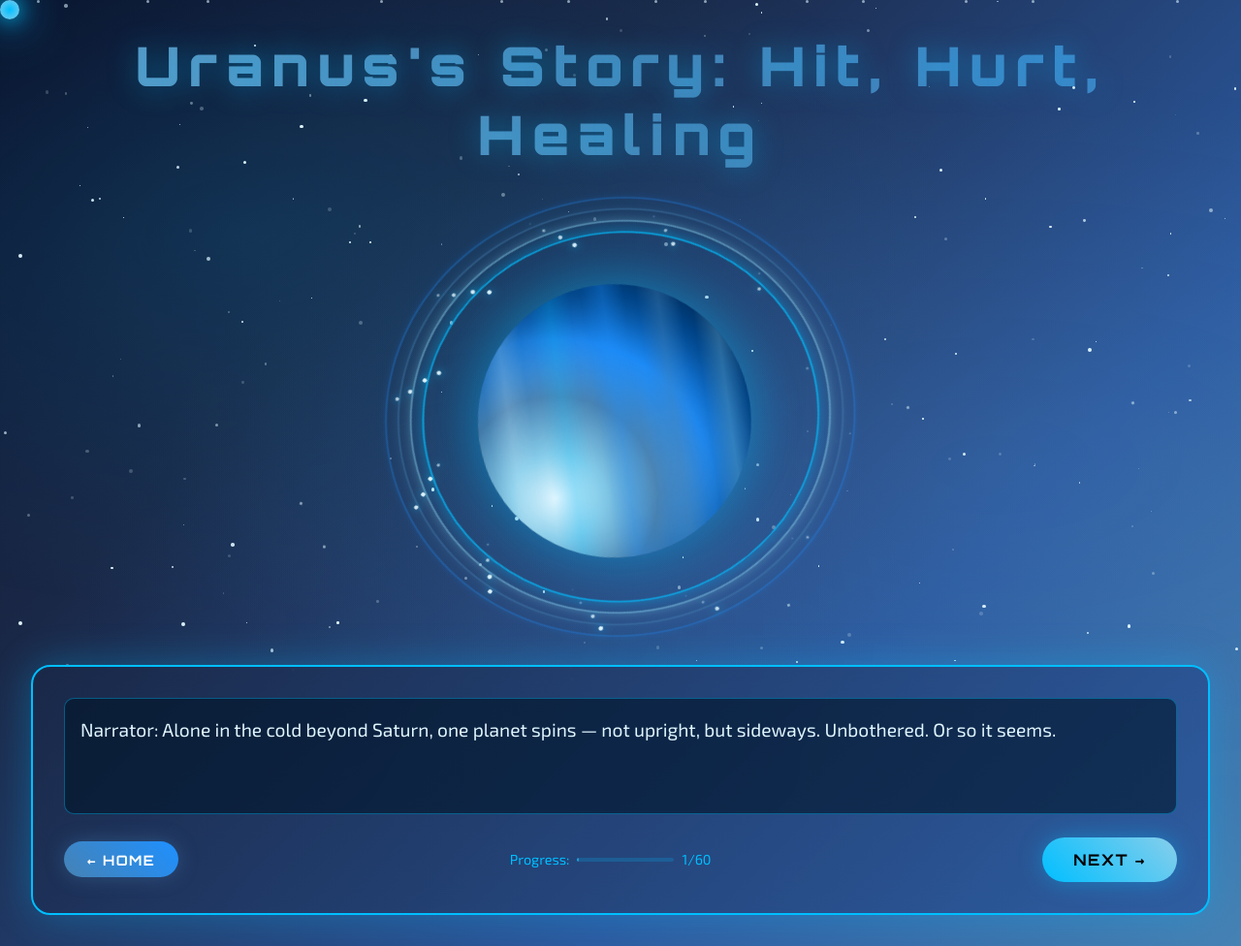
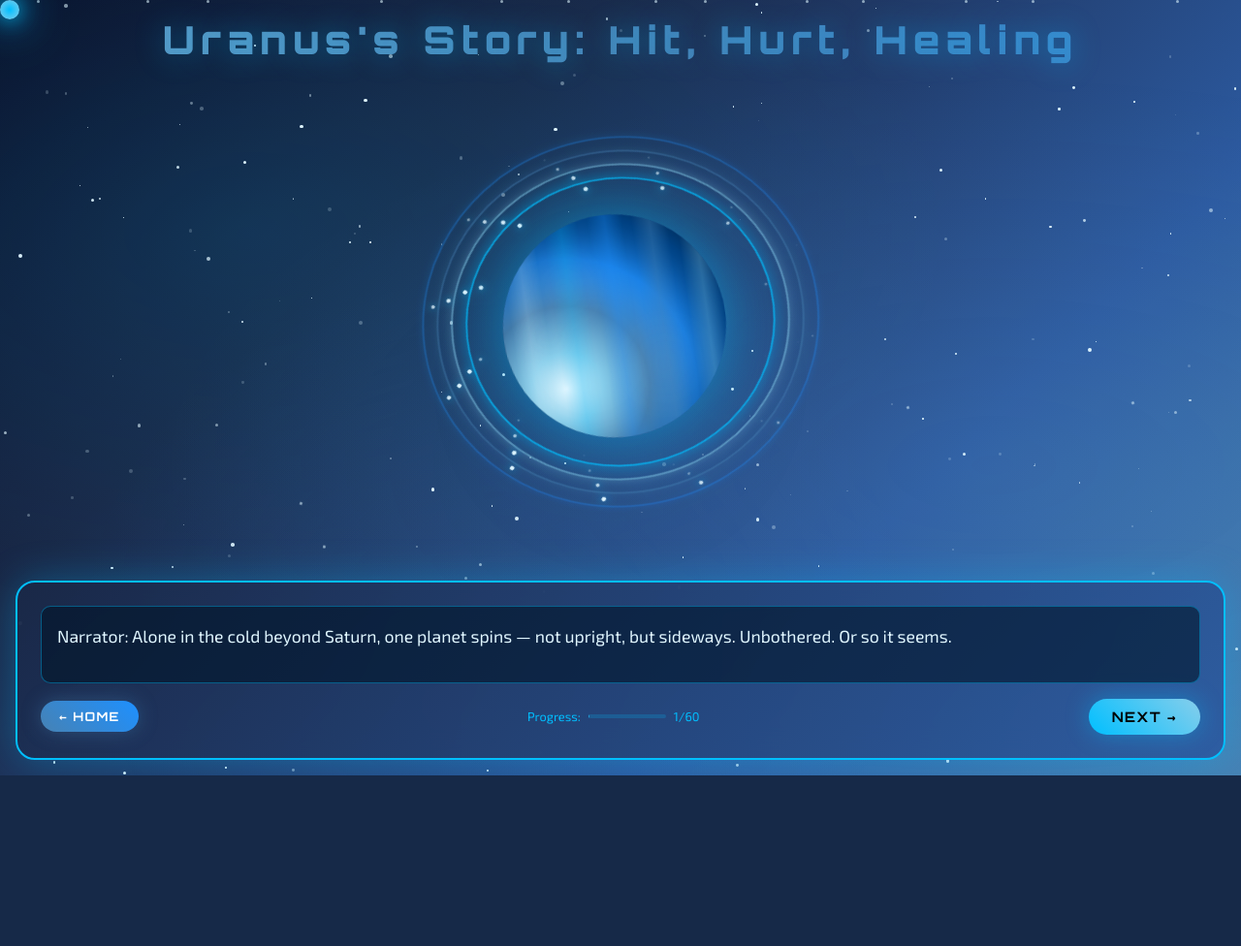
Before and after one commit to zGamingTechz/The-Planet-Story, a Flask app: page /uranus in a window 1280 px wide. Shown: the whole page at 97% size. After the commit the page ends 800 px from the top, so only its background shows below. Run offline with Flask 3, Linux system fonts and the light colour scheme.

Commit message:
Modified uranus.html to prevent scrolling

```diff
--- a/templates/uranus.html
+++ b/templates/uranus.html
@@ -6,6 +6,11 @@
     <title>Uranus Chronicles</title>
     <style>
         @import url('https://fonts.googleapis.com/css2?family=Orbitron:wght@400;700;900&family=Exo+2:wght@400;600;800&display=swap');
+
+        html, body {
+            height: 100vh;
+            overflow: hidden;
+        }
 
         * {
             margin: 0;
@@ -75,15 +80,15 @@
         .story-container {
             display: flex;
             flex-direction: column;
-            min-height: 100vh;
+            height: 100vh;
             position: relative;
             z-index: 1;
-            padding: 2rem;
+            padding: 1rem;
         }
 
         .story-title {
             font-family: 'Orbitron', monospace;
-            font-size: clamp(2rem, 5vw, 3.5rem);
+            font-size: clamp(1.5rem, 3.5vw, 2.5rem);
             font-weight: 900;
             text-align: center;
             background: linear-gradient(45deg, #00bfff, #87ceeb, #4682b4, #1e90ff);
@@ -93,8 +98,9 @@
             background-clip: text;
             animation: glacialShift 5s ease-in-out infinite;
             text-shadow: 0 0 30px rgba(0, 191, 255, 0.4);
-            margin-bottom: 2rem;
+            margin-bottom: 1rem;
             letter-spacing: 0.15em;
+            flex-shrink: 0;
         }
 
         @keyframes glacialShift {
@@ -107,14 +113,15 @@
             display: flex;
             align-items: center;
             justify-content: center;
-            margin-bottom: 2rem;
+            margin-bottom: 1rem;
             position: relative;
+            min-height: 0;
         }
 
         .uranus-system {
             position: relative;
-            width: clamp(300px, 35vw, 450px);
-            height: clamp(300px, 35vw, 450px);
+            width: clamp(250px, 28vw, 350px);
+            height: clamp(250px, 28vw, 350px);
             display: flex;
             align-items: center;
             justify-content: center;
@@ -122,8 +129,8 @@
         }
 
         .uranus-planet {
-            width: clamp(180px, 22vw, 300px);
-            height: clamp(180px, 22vw, 300px);
+            width: clamp(150px, 18vw, 250px);
+            height: clamp(150px, 18vw, 250px);
             background: radial-gradient(circle at 25% 25%,
                 #e0f6ff 0%,
                 #87ceeb 15%,
@@ -200,31 +207,31 @@
         }
 
         .ring:nth-child(1) {
-            width: clamp(260px, 32vw, 420px);
-            height: clamp(260px, 32vw, 420px);
+            width: clamp(210px, 26vw, 320px);
+            height: clamp(210px, 26vw, 320px);
             border-color: rgba(0, 191, 255, 0.7);
             box-shadow: 0 0 15px rgba(0, 191, 255, 0.4);
         }
 
         .ring:nth-child(2) {
-            width: clamp(280px, 34vw, 450px);
-            height: clamp(280px, 34vw, 450px);
+            width: clamp(230px, 28vw, 350px);
+            height: clamp(230px, 28vw, 350px);
             border-color: rgba(135, 206, 235, 0.5);
             box-shadow: 0 0 12px rgba(135, 206, 235, 0.3);
             animation-duration: 48s;
         }
 
         .ring:nth-child(3) {
-            width: clamp(300px, 36vw, 480px);
-            height: clamp(300px, 36vw, 480px);
+            width: clamp(250px, 30vw, 380px);
+            height: clamp(250px, 30vw, 380px);
             border-color: rgba(70, 130, 180, 0.4);
             box-shadow: 0 0 10px rgba(70, 130, 180, 0.2);
             animation-duration: 52s;
         }
 
         .ring:nth-child(4) {
-            width: clamp(320px, 38vw, 510px);
-            height: clamp(320px, 38vw, 510px);
+            width: clamp(270px, 32vw, 410px);
+            height: clamp(270px, 32vw, 410px);
             border-color: rgba(30, 144, 255, 0.3);
             box-shadow: 0 0 8px rgba(30, 144, 255, 0.15);
             animation-duration: 55s;
@@ -251,23 +258,29 @@
             background: linear-gradient(135deg, rgba(26, 40, 71, 0.9), rgba(44, 90, 160, 0.9));
             border: 2px solid #00bfff;
             border-radius: 20px;
-            padding: 2rem;
-            margin-top: auto;
+            padding: 1.5rem;
             backdrop-filter: blur(15px);
             box-shadow: 0 0 40px rgba(0, 191, 255, 0.3);
+            flex-shrink: 0;
+            max-height: 35vh;
+            display: flex;
+            flex-direction: column;
         }
 
         .story-text {
-            font-size: clamp(1rem, 2.5vw, 1.2rem);
-            line-height: 1.7;
-            margin-bottom: 1.5rem;
-            min-height: 120px;
+            font-size: clamp(0.9rem, 2vw, 1.1rem);
+            line-height: 1.6;
+            margin-bottom: 1rem;
+            min-height: 80px;
+            max-height: 120px;
             padding: 1rem;
             background: rgba(0, 20, 40, 0.6);
             border-radius: 10px;
             border: 1px solid rgba(0, 191, 255, 0.4);
             color: #e0f6ff;
             position: relative;
+            overflow-y: auto;
+            flex: 1;
         }
 
         .typing-cursor {
@@ -292,13 +305,14 @@
             align-items: center;
             gap: 1rem;
             flex-wrap: wrap;
+            flex-shrink: 0;
         }
 
         .next-btn {
             font-family: 'Orbitron', monospace;
-            font-size: 1rem;
+            font-size: 0.9rem;
             font-weight: 700;
-            padding: 0.8rem 2rem;
+            padding: 0.6rem 1.5rem;
             background: linear-gradient(45deg, #00bfff, #87ceeb);
             border: none;
             border-radius: 25px;
@@ -308,7 +322,7 @@
             text-transform: uppercase;
             letter-spacing: 0.1em;
             box-shadow: 0 0 25px rgba(0, 191, 255, 0.4);
-            min-width: 120px;
+            min-width: 100px;
         }
 
         .next-btn:hover {
@@ -324,9 +338,9 @@
 
         .home-btn {
             font-family: 'Orbitron', monospace;
-            font-size: 0.9rem;
+            font-size: 0.8rem;
             font-weight: 700;
-            padding: 0.6rem 1.5rem;
+            padding: 0.5rem 1.2rem;
             background: linear-gradient(45deg, #4682b4, #1e90ff);
             border: none;
             border-radius: 20px;
@@ -347,12 +361,12 @@
             display: flex;
             align-items: center;
             gap: 0.5rem;
-            font-size: 0.9rem;
+            font-size: 0.8rem;
             color: #00bfff;
         }
 
         .progress-bar {
-            width: 100px;
+            width: 80px;
             height: 4px;
             background: rgba(0, 191, 255, 0.2);
             border-radius: 2px;
@@ -421,11 +435,11 @@
         /* Responsive design */
         @media (max-width: 768px) {
             .story-container {
-                padding: 1rem;
+                padding: 0.5rem;
             }
 
             .story-interface {
-                padding: 1.5rem;
+                padding: 1rem;
             }
 
             .story-controls {
@@ -443,7 +457,7 @@
             }
 
             .uranus-system {
-                transform: rotate(-98deg) scale(0.8);
+                transform: rotate(-98deg) scale(0.7);
             }
         }
 
```
